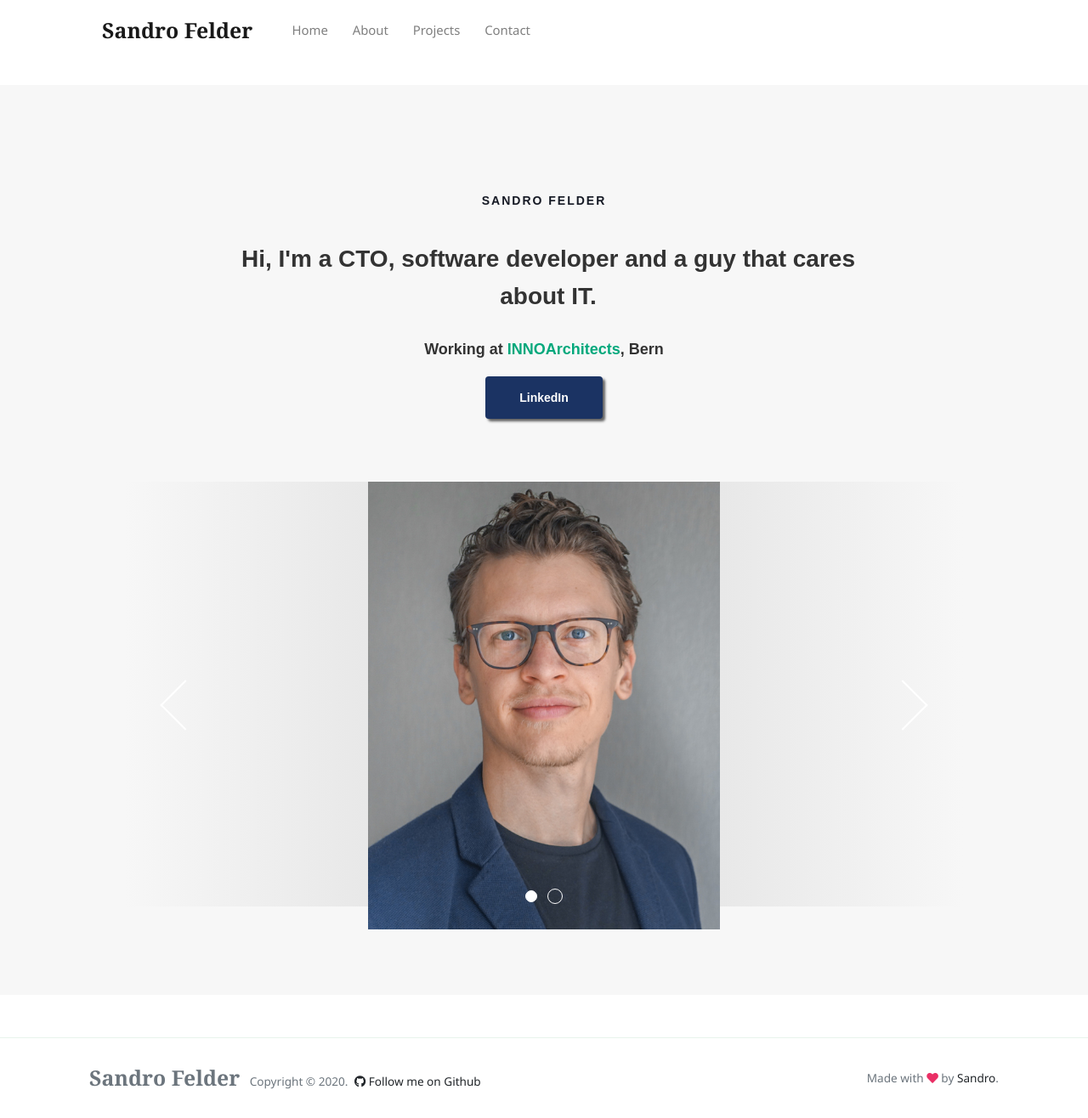
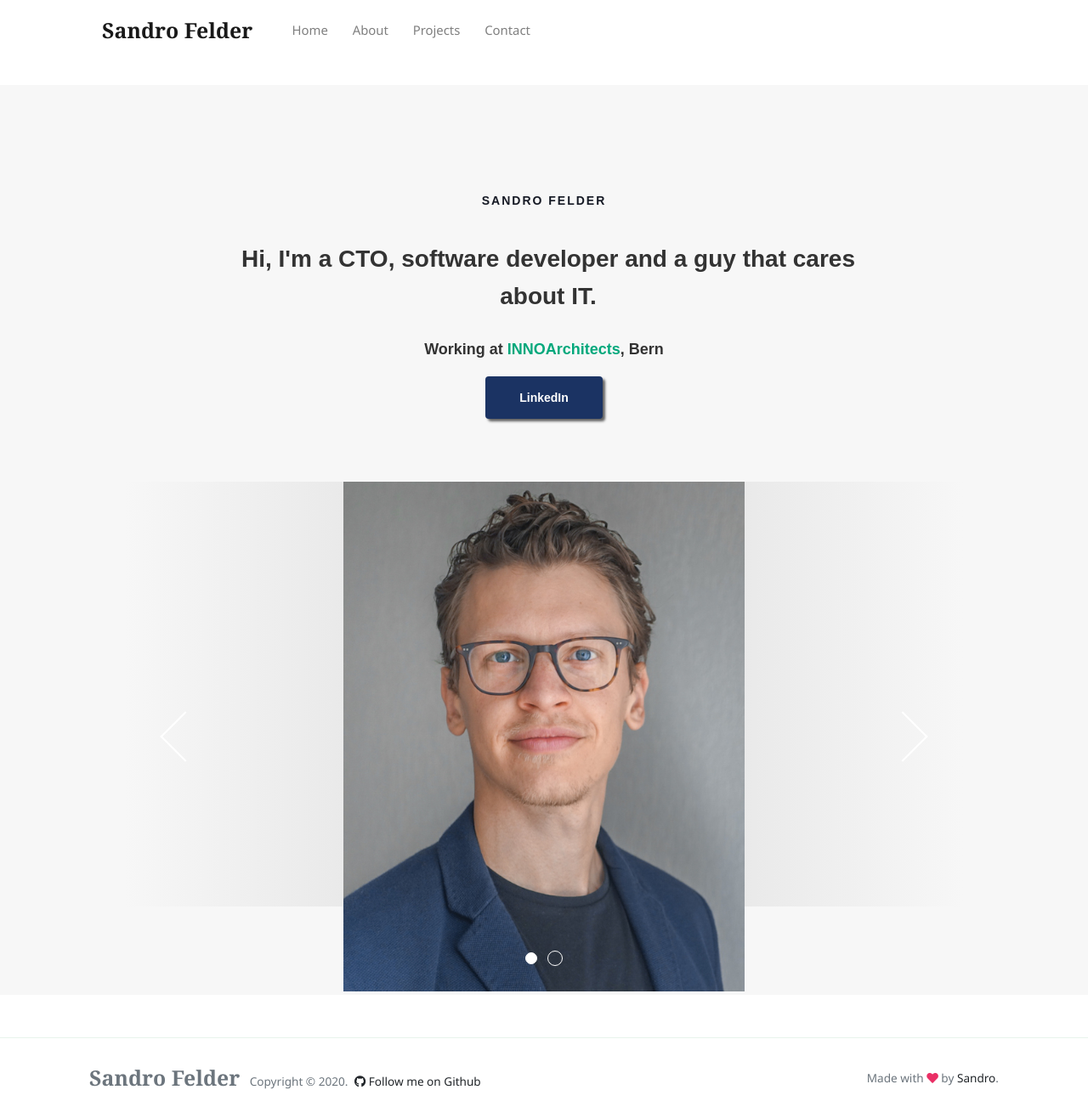
Before and after one commit to saendu/jekyll, a Jekyll site: the page built from _pages/about.html, in a window 1280 px wide and 1316 px high. Shown: the whole window at 85% size. Built offline with Jekyll 4.4.1, drawn with Linux system fonts in a browser that asks for light colours; nearby versions of some CDN libraries.

Commit message:
low height fix

```diff
--- a/assets/css/slider.css
+++ b/assets/css/slider.css
@@ -5,9 +5,17 @@
 
 .slider--item {
     width: 40vw;
-    height: 40vh;
+    height: 62vh;
+    max-height: 600px;
     background-repeat: no-repeat;
     background-size: cover;
+}
+
+@media (max-width: 414px) {
+    .slider--item {
+        width: 40vw;
+        height: 40vh;
+    }
 }
 
 .slick-slide {
```
